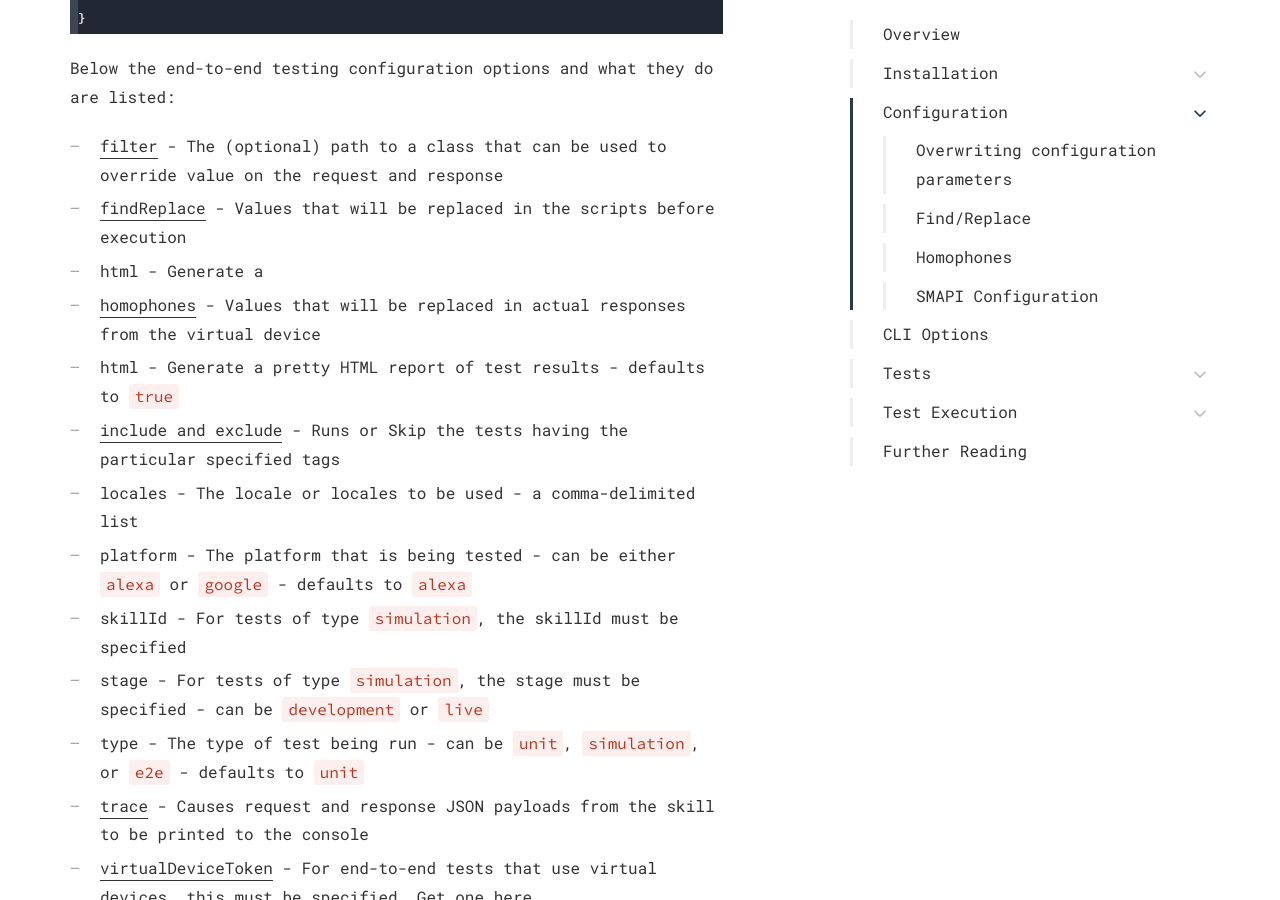
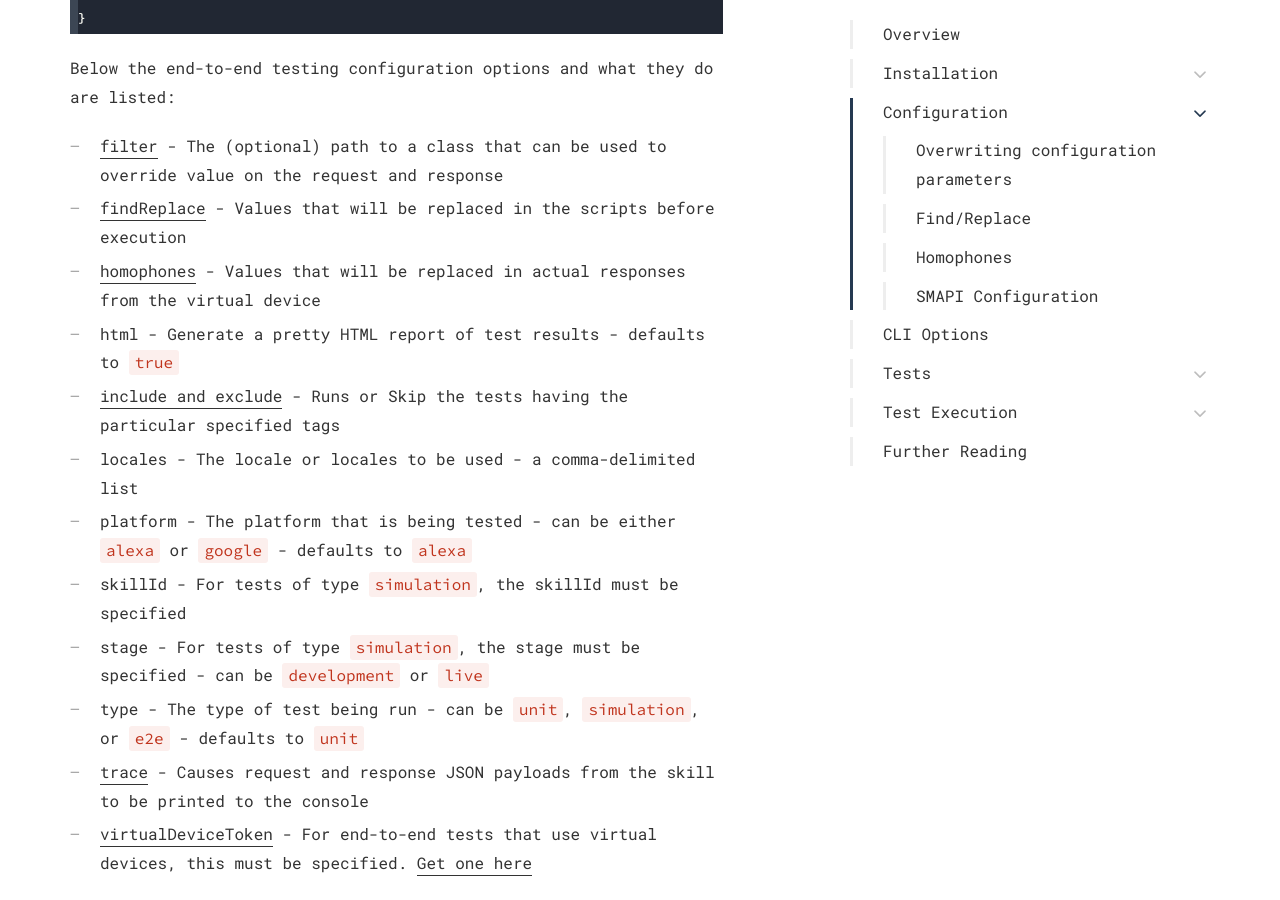
Before and after one commit to bespoken/bespoken-docs, a Jekyll site: the page built from end-to-end/guide.md, in a window 1280 px wide and 900 px high, scrolled down 3256 px. Built offline with Jekyll 4.4.1, drawn with Linux system fonts in a browser that asks for light colours; nearby versions of some CDN libraries; some web fonts are replaced; comment, search, counter and statistics services are not loaded.

Commit message:
Removed extraneous line

```diff
--- a/end-to-end/guide.md
+++ b/end-to-end/guide.md
@@ -106,9 +106,8 @@ Below the end-to-end testing configuration options and what they do are listed:
 
 * [filter](#filtering-during-test) - The (optional) path to a class that can be used to override value on the request and response
 * [findReplace](#findreplace) - Values that will be replaced in the scripts before execution
-* html - Generate a
 * [homophones](#homophones) - Values that will be replaced in actual responses from the virtual device
-* html - Generate a pretty HTML report of test results -  defaults to `true`
+* html - Generate a pretty HTML report of test results - defaults to `true`
 * [include and exclude](#including-or-excluding-tests-using-tags) - Runs or Skip the tests having the particular specified tags
 * locales - The locale or locales to be used - a comma-delimited list
 * platform - The platform that is being tested - can be either `alexa` or `google` - defaults to `alexa`
```
Also changed, not shown: unit-testing/guide-google.md (+1 -1 lines), unit-testing/guide.md (+1 -1 lines).
